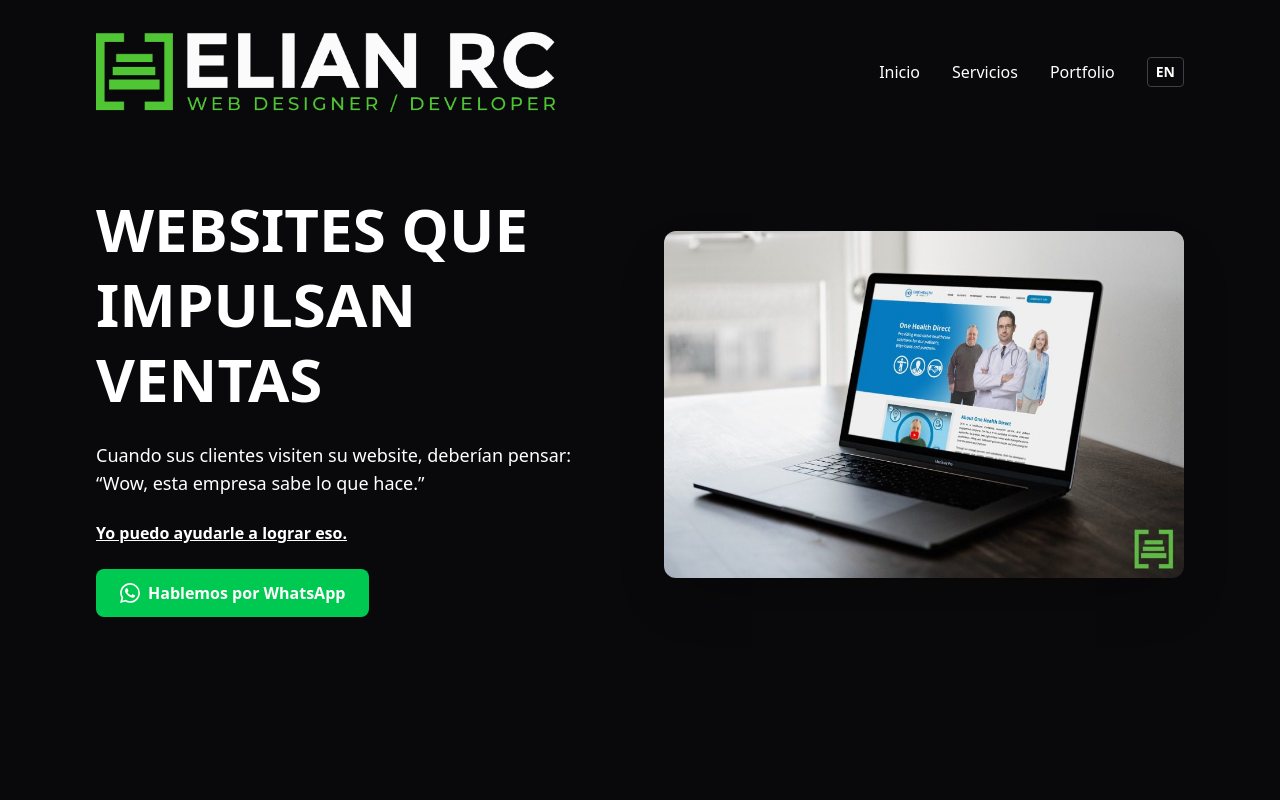
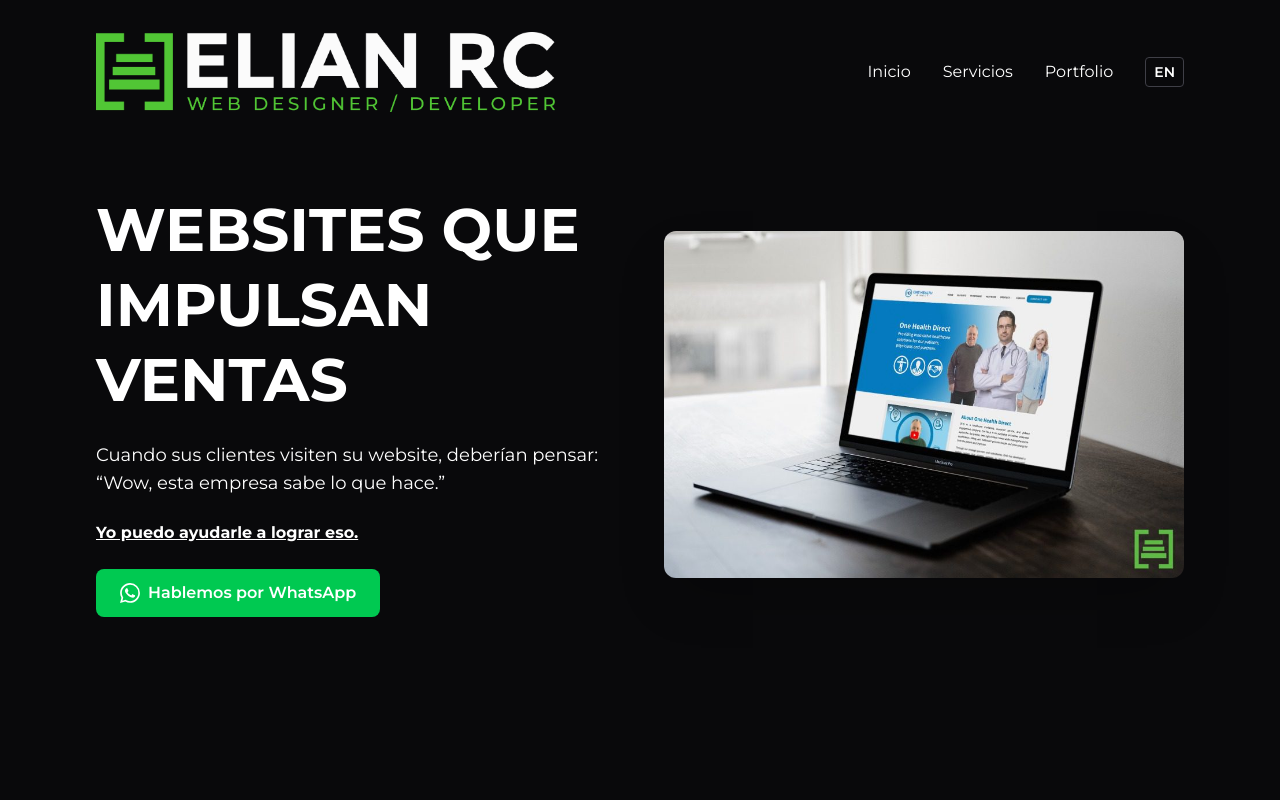
Before and after one commit to elianrc/elianrc.com, a Next.js app: page / in a window 1280 px wide. Shown: the top 800 px of the page. Built offline with nearby package versions, Linux system fonts and the light colour scheme.

Commit message:
feat: switch font family to Montserrat

```diff
--- a/app/layout.tsx
+++ b/app/layout.tsx
@@ -1,10 +1,9 @@
 import type { Metadata } from 'next'
-import { Geist, Geist_Mono } from 'next/font/google'
+import { Montserrat } from 'next/font/google'
 import { LanguageProvider } from '@/context/LanguageContext'
 import './globals.css'
 
-const geistSans = Geist({ variable: '--font-geist-sans', subsets: ['latin'] })
-const geistMono = Geist_Mono({ variable: '--font-geist-mono', subsets: ['latin'] })
+const montserrat = Montserrat({ subsets: ['latin'] })
 
 export const metadata: Metadata = {
   title: 'Elián RC — Web Designer & Developer',
@@ -24,7 +23,7 @@ export const metadata: Metadata = {
 export default function RootLayout({ children }: { children: React.ReactNode }) {
   return (
     <html lang="es">
-      <body className={`${geistSans.variable} ${geistMono.variable} antialiased bg-zinc-950 text-white`}>
+      <body className={`${montserrat.className} antialiased bg-zinc-950 text-white`}>
         <LanguageProvider>{children}</LanguageProvider>
       </body>
     </html>
```
